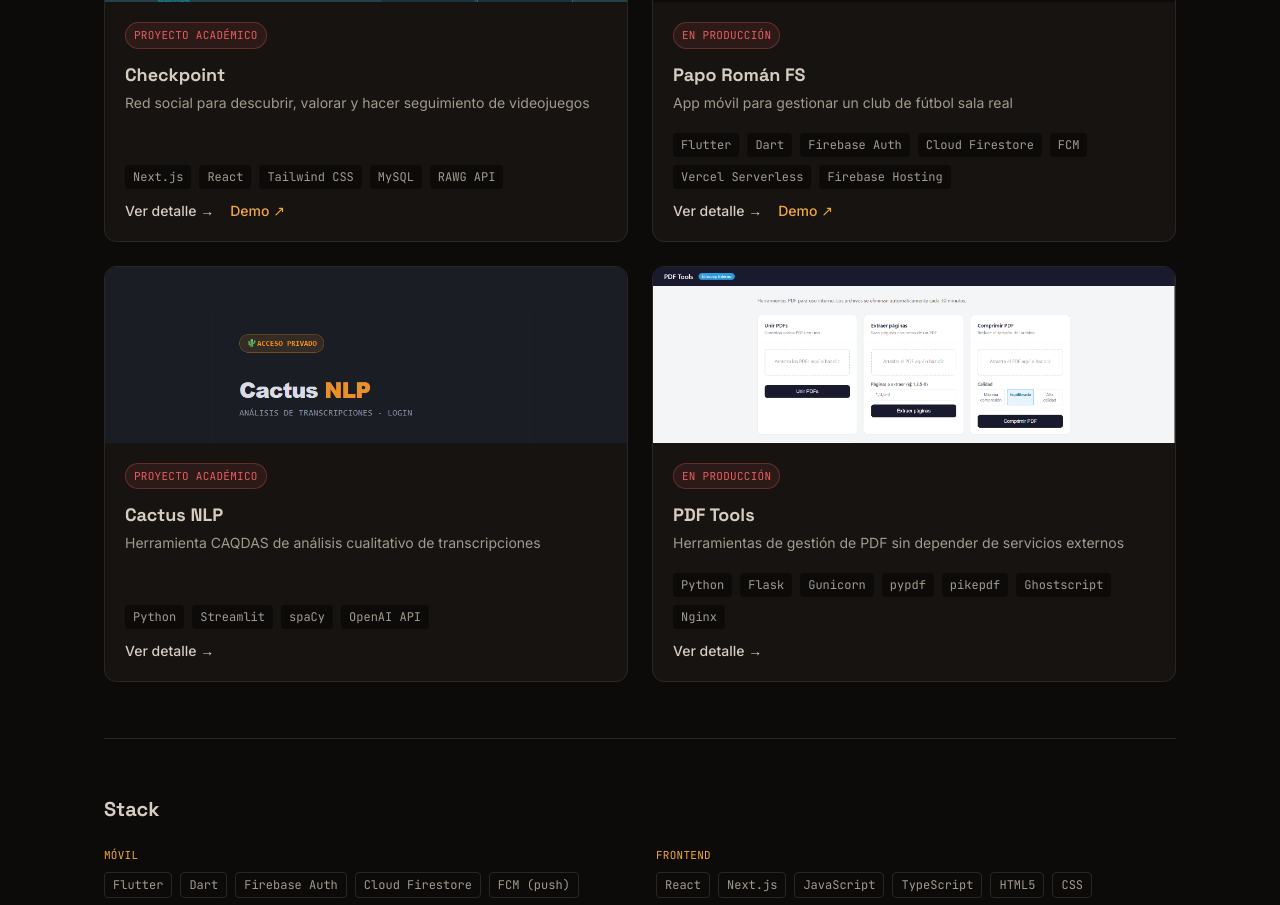
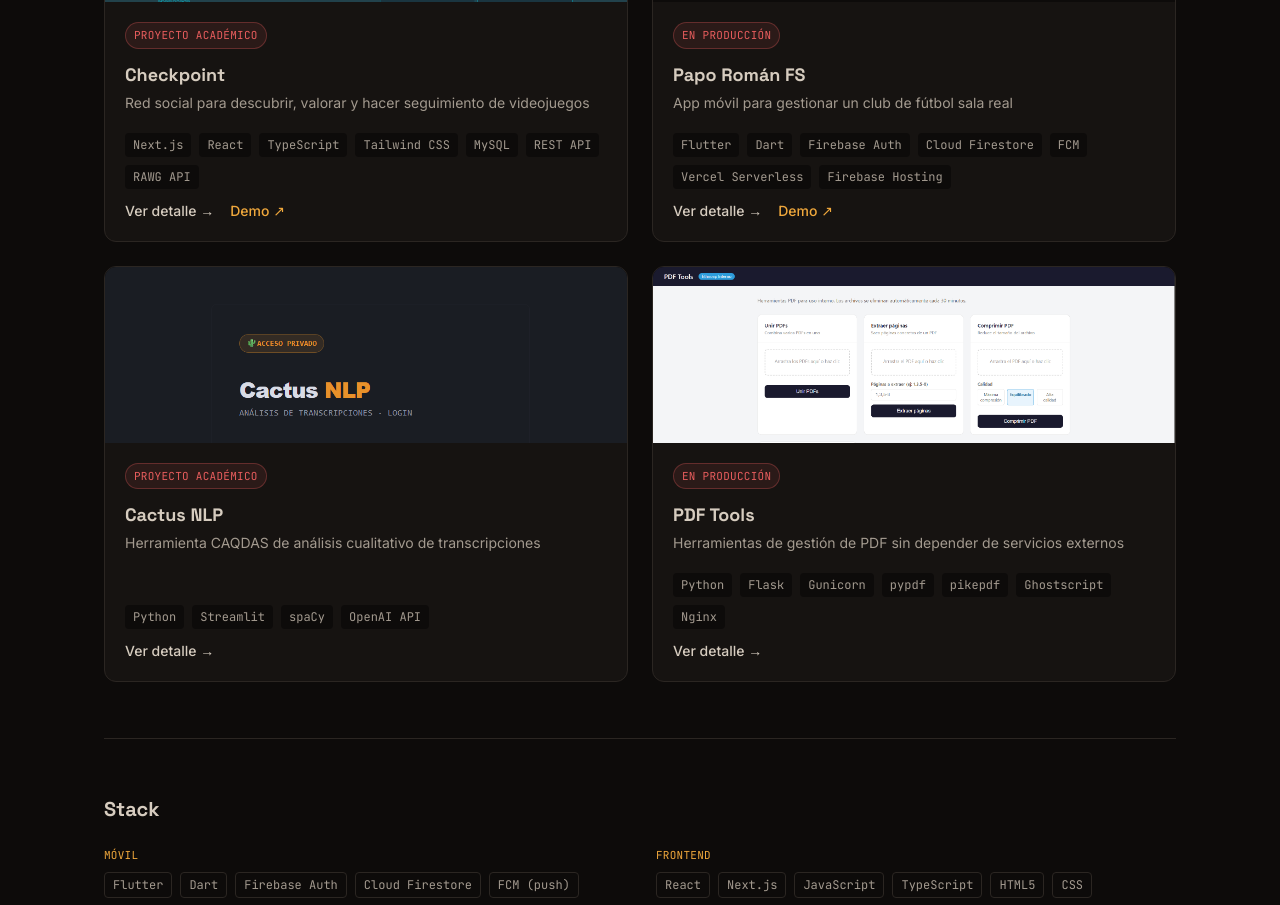
Before and after one commit to MarioGuerra71/portfolio, a React (Vite) app: page / in a window 1280 px wide. Shown: the part 1520-2425 px from the top of the page. Built offline with nearby package versions, Linux system fonts and the light colour scheme.

Commit message:
Soporte de vídeo en proyectos y stack de Checkpoint alineado con el CV
Co-Authored-By: Claude Opus 5.5 <noreply@anthropic.com>

```diff
--- a/src/data/projects.js
+++ b/src/data/projects.js
@@ -6,7 +6,7 @@ export const projects = [
     category: "académico",
     tagline:
       "Red social para descubrir, valorar y hacer seguimiento de videojuegos",
-    stack: ["Next.js", "React", "Tailwind CSS", "MySQL", "RAWG API"],
+    stack: ["Next.js", "React", "TypeScript", "Tailwind CSS", "MySQL", "REST API", "RAWG API"],
     status: "académico",
     description:
       "Plataforma social inspirada en Letterboxd/Backloggd pero orientada a videojuegos. Los usuarios descubren juegos vía la API de RAWG, escriben reseñas, registran sesiones de juego, crean listas y siguen a otros usuarios. Incluye un sistema de gamificación propio con logros, monedas, sobres, tienda de objetos e inventario de personalización (avatares y bordes).",
--- a/src/pages/ProjectDetail.jsx
+++ b/src/pages/ProjectDetail.jsx
@@ -35,6 +35,19 @@ export default function ProjectDetail() {
           </span>
         ))}
       </div>
+
+      {/* Vídeo corto opcional (project.video = "/video/x.mp4"): se reproduce solo y sin sonido */}
+      {project.video && (
+        <video
+          src={project.video}
+          className="mt-8 w-full max-h-[560px] rounded-xl border border-border bg-bg"
+          autoPlay
+          muted
+          loop
+          playsInline
+          controls
+        />
+      )}
 
       <ImageSlider images={project.images} alt={project.title} />
 
```
Also changed, not shown: 1 other file (tests, documents, lock files or other folders).
